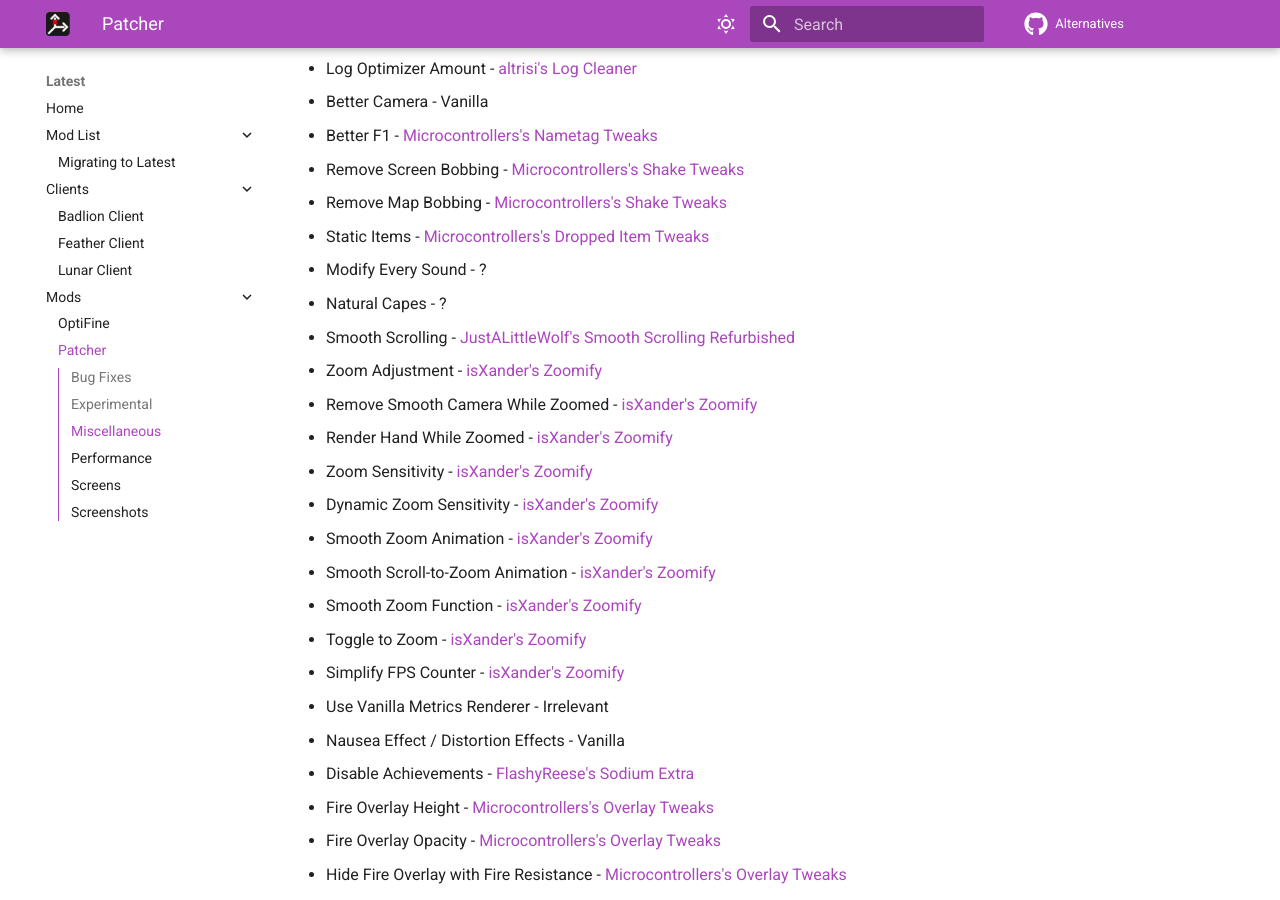
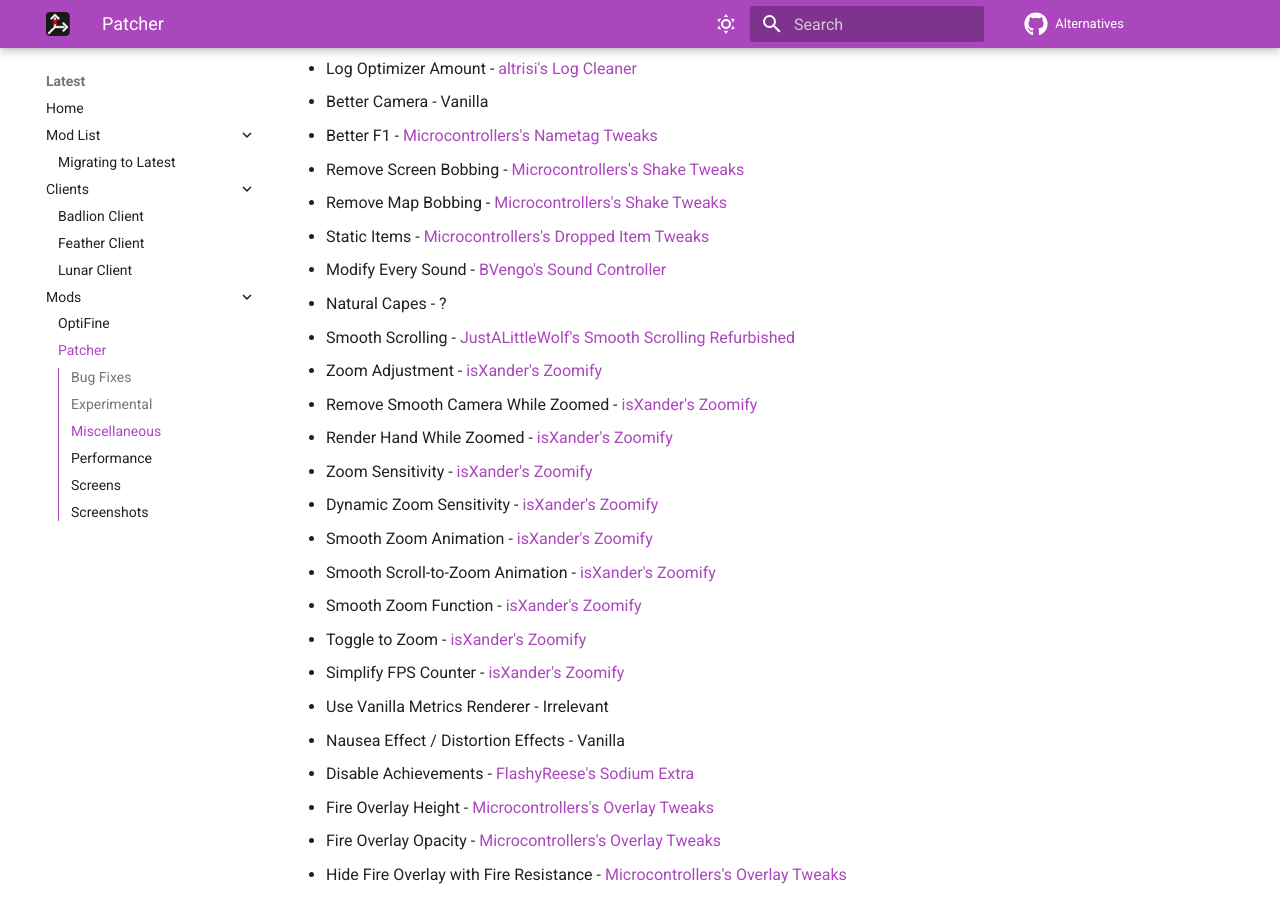
Before and after one commit to MicrocontrollersDev/Alternatives, an MkDocs documentation site: the page built from docs/latest/patcher.md, in a window 1280 px wide and 900 px high, scrolled down 1692 px. Built offline with MkDocs 1.6.1 and Material for MkDocs 9.7.7, drawn with Linux system fonts in a browser that asks for light colours; comment, search, counter and statistics services are not loaded.

Commit message:
add sound controller mod

```diff
--- a/docs/latest/patcher.md
+++ b/docs/latest/patcher.md
@@ -55,7 +55,7 @@
 * Remove Screen Bobbing - [Microcontrollers's Shake Tweaks](https://modrinth.com/mod/shaketweaks)
 * Remove Map Bobbing - [Microcontrollers's Shake Tweaks](https://modrinth.com/mod/shaketweaks)
 * Static Items - [Microcontrollers's Dropped Item Tweaks](https://modrinth.com/mod/droppeditemtweaks)
-* Modify Every Sound - ?
+* Modify Every Sound - [BVengo's Sound Controller](https://modrinth.com/mod/sound-controller)
 * Natural Capes - ?
 * Smooth Scrolling - [JustALittleWolf's Smooth Scrolling Refurbished](https://modrinth.com/mod/smooth-scrolling-refurbished)
 * Zoom Adjustment - [isXander's Zoomify](https://modrinth.com/mod/zoomify)
```
Also changed, not shown: docs/latest/migrating.md (+1 -0 lines).
